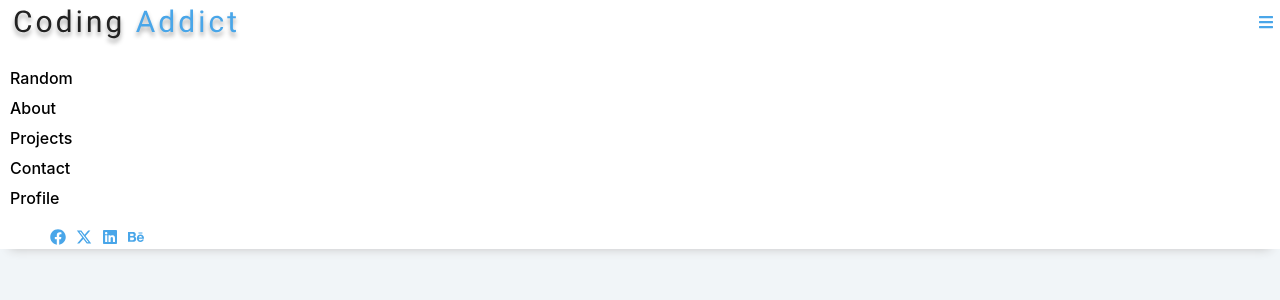
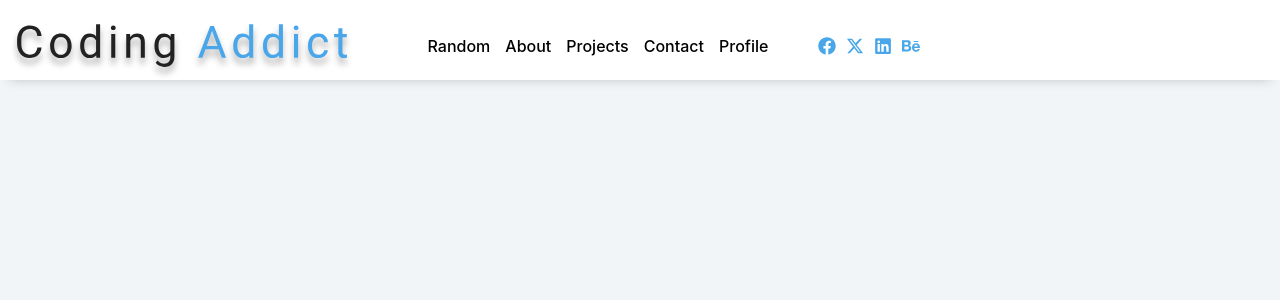
Before and after one commit to LaurenCummings/navbar-project, a React (Vite) app: page / in a window 1280 px wide. Shown: the top 300 px of the page. Built offline with nearby package versions, Linux system fonts and the light colour scheme.

Commit message:
started spacing out nav bar content - needs more work

```diff
--- a/src/Navbar.css
+++ b/src/Navbar.css
@@ -40,7 +40,39 @@ nav {
 }
 
 @media screen and (min-width: 800px) {
+    .nav-center {
+        display: flex;
+    }
+
+    .nav-header img {
+        height: 70px;
+        margin-top: 10px;
+    }
+
+    .nav-toggle {
+        display: none;
+    }
+
+    .links-container {
+        display: flex;
+        margin-top: 15px;
+    }
+
+    .links {
+        display: flex;
+        margin-left: 50px;
+    }
+
+    .links a {
+        margin-left: 15px;
+    }
+
     .social-icons {
         display: flex;
+        align-items: center;
+    }
+
+    .social-icons a {
+        font-size: 18px;
     }
 }
```
